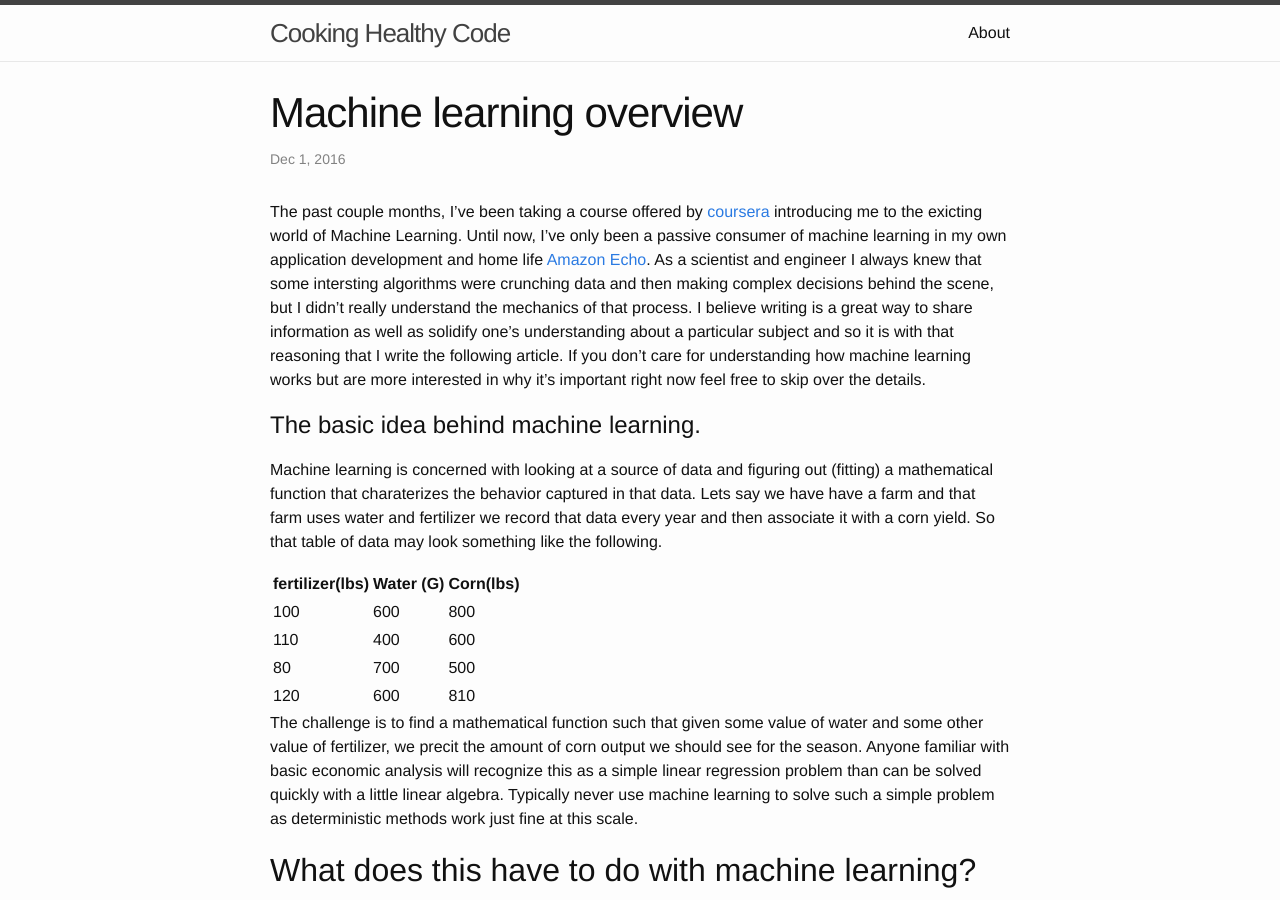
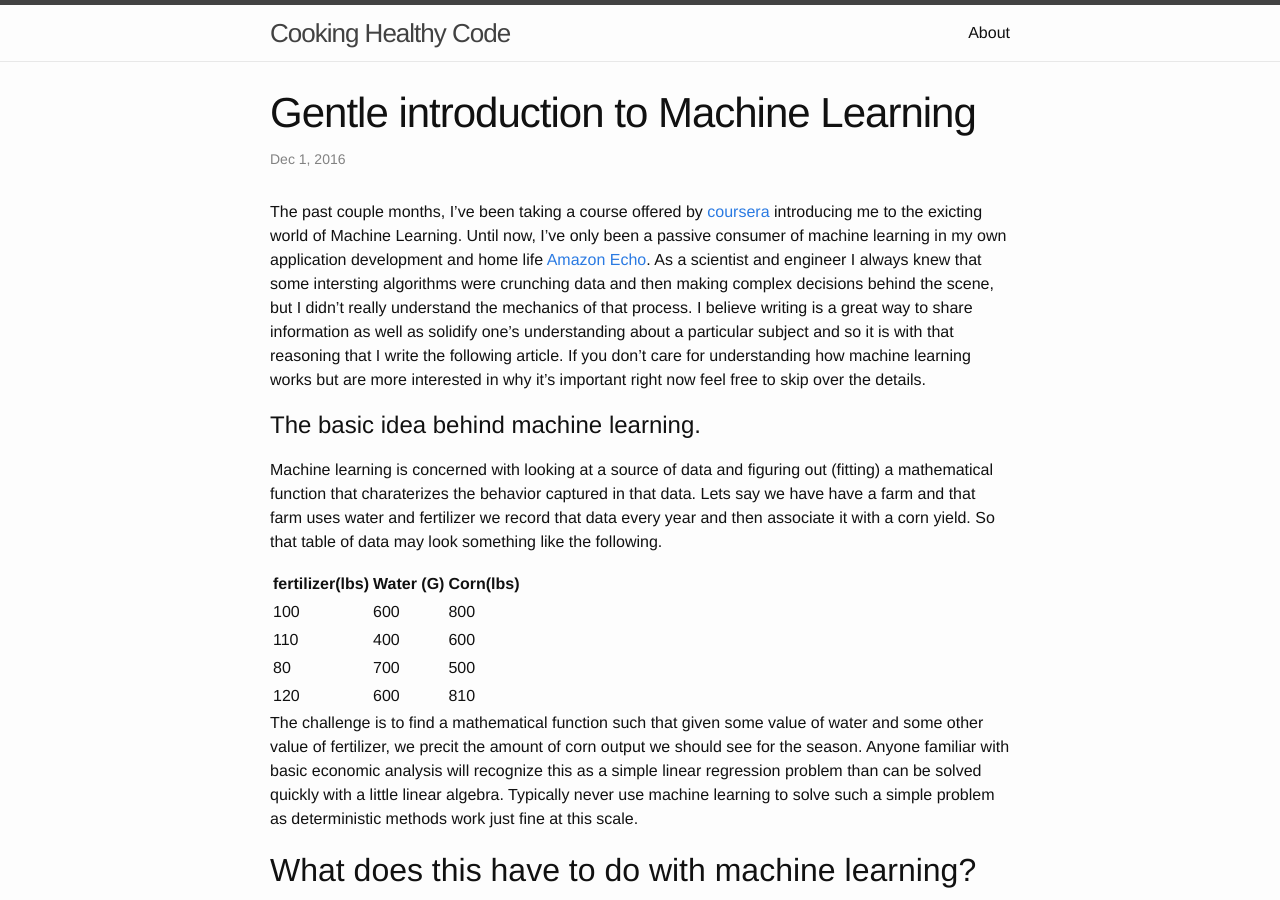
Before and after one commit to johnnyiller/johnnyiller.github.io, a Jekyll site: the page built from _posts/2016-12-1-intro-to-machine-learning.markdown, in a window 1280 px wide and 900 px high. Built offline with Jekyll 4.4.1, drawn with Linux system fonts in a browser that asks for light colours; comment, search, counter and statistics services are not loaded.

Commit message:
maching learning intro

```diff
--- a/_posts/2016-12-1-intro-to-machine-learning.markdown
+++ b/_posts/2016-12-1-intro-to-machine-learning.markdown
@@ -1,6 +1,6 @@
 ---
 layout: post
-title: "Machine learning overview"
+title: "Gentle introduction to Machine Learning"
 date: 2016-12-1 16:00:00
 comments: true
 categories: machine learning
```
